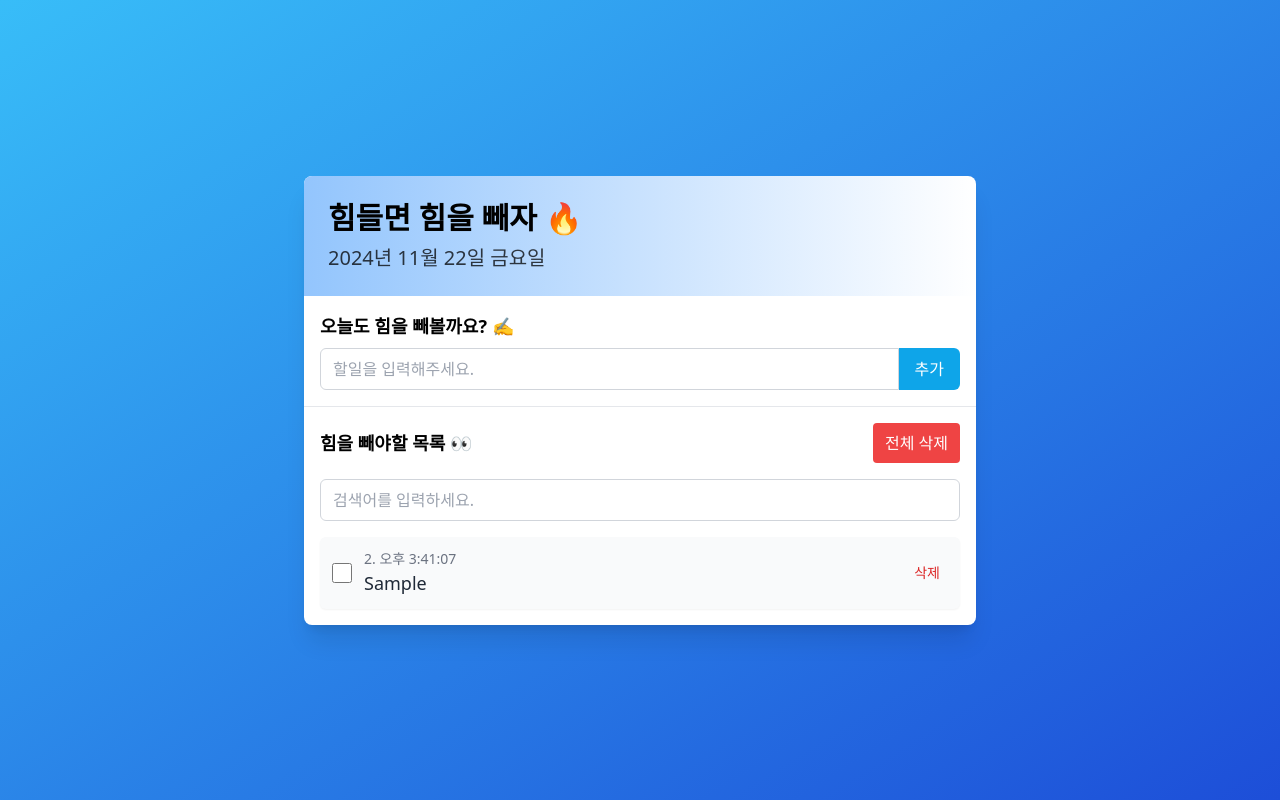
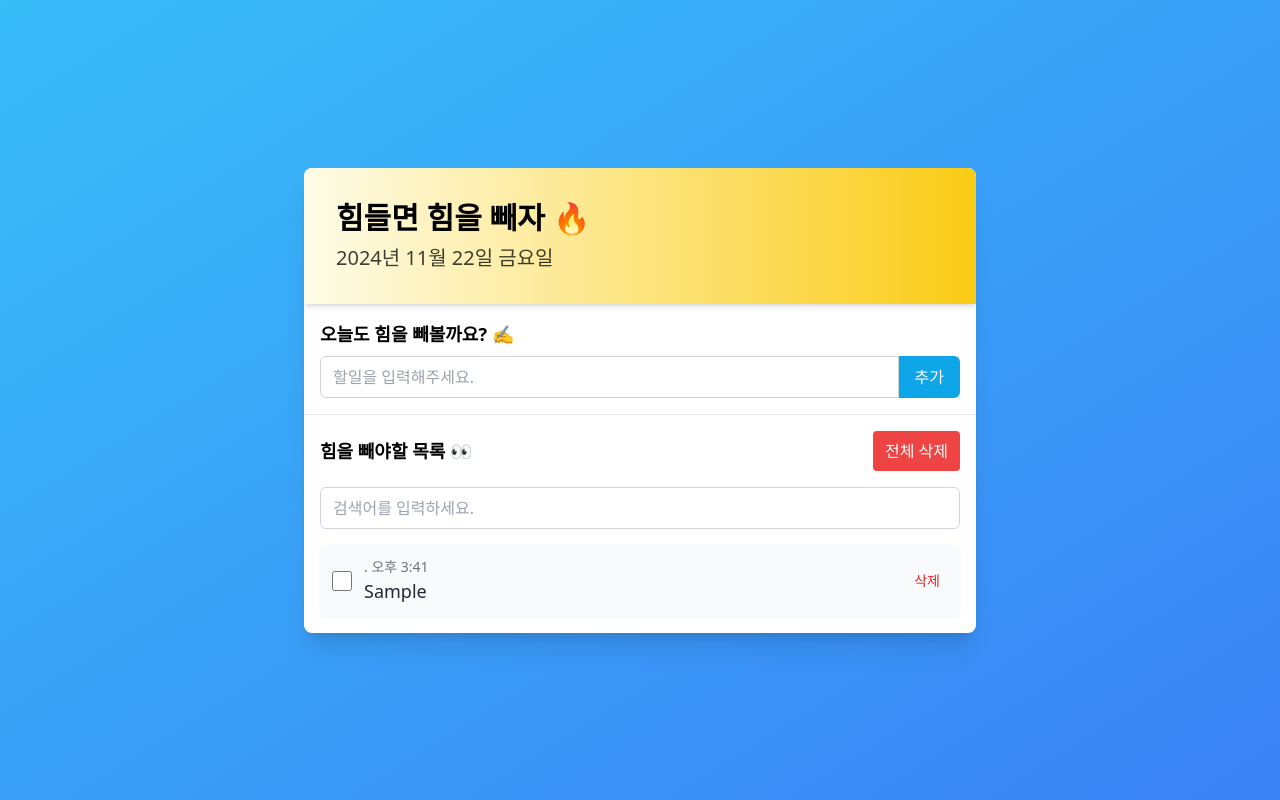
Before and after one commit to ssosee/react-to-do-list, a React (Vite) app: page / in a window 1280 px wide. Both pictures are taken after typing "Sample" into the empty fields and a click on the button "추가". Built offline with nearby package versions, Linux system fonts and the light colour scheme.

Commit message:
feat(design): 디자인 변경

```diff
--- a/src/App.jsx
+++ b/src/App.jsx
@@ -116,7 +116,7 @@ function App() {
   }, []);
 
   return (
-    <div className="min-h-screen bg-gradient-to-br from-sky-400 to-blue-700 flex items-center justify-center p-4">
+    <div className="min-h-screen bg-gradient-to-br from-sky-400 to-blue-500 flex items-center justify-center p-4">
       <div className="bg-white rounded-lg shadow-xl w-full max-w-2xl mx-auto overflow-hidden">
         <div className="max-w-3xl mx-auto">
           <Header />
--- a/src/components/Header.jsx
+++ b/src/components/Header.jsx
@@ -2,7 +2,7 @@ import React, { memo } from "react";
 
 const Header = () => {
   return (
-    <div className="bg-gradient-to-r from-blue-300 border-l-blue-600 p-6 text-black-300">
+    <div className="bg-gradient-to-r from-yellow-50 to-yellow-400 p-8 text-black-800 rounded-t-lg shadow-md">
       <h1 className="text-3xl font-bold mb-2">힘들면 힘을 빼자 🔥</h1>
       <h2 className="text-xl opacity-75">
         {new Date().toLocaleDateString("ko-KR", {
--- a/src/components/TodoItem.jsx
+++ b/src/components/TodoItem.jsx
@@ -57,7 +57,7 @@ const TodoItem = ({ todo }) => {
       />
       <div className="flex-grow">
         <div className="text-sm text-gray-500">
-          {new Date(date).toLocaleString("ko-KR").slice(11)}
+          {new Date(date).toLocaleString("ko-KR").slice(12, 21)}
         </div>
         {isEditing ? (
           <input
```
